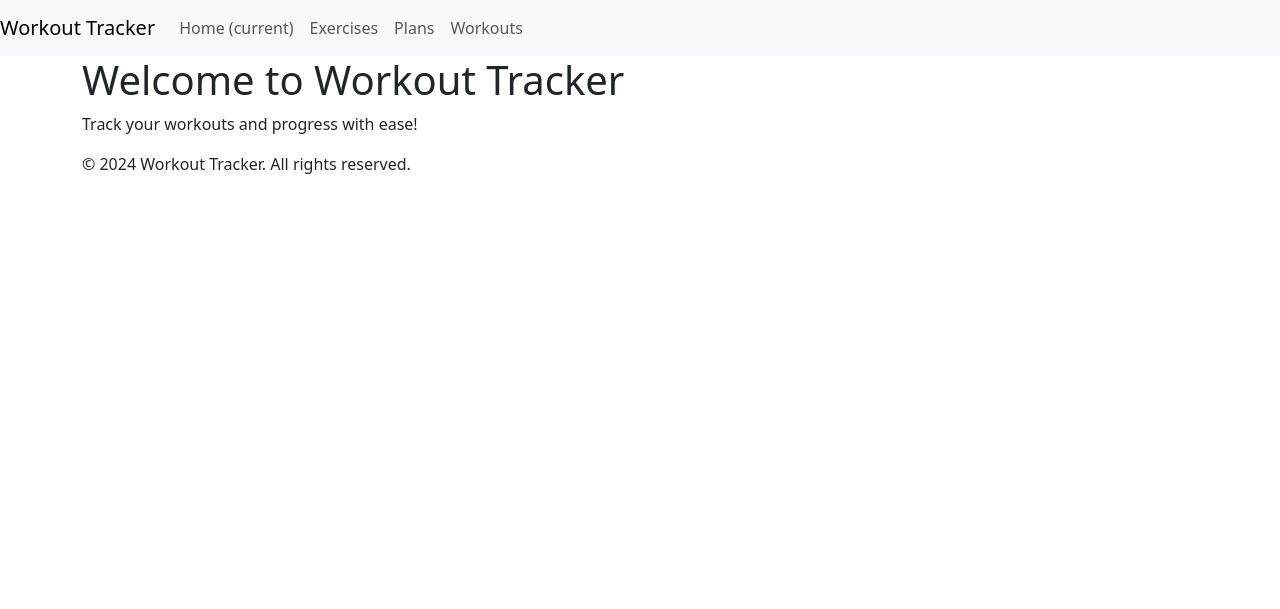
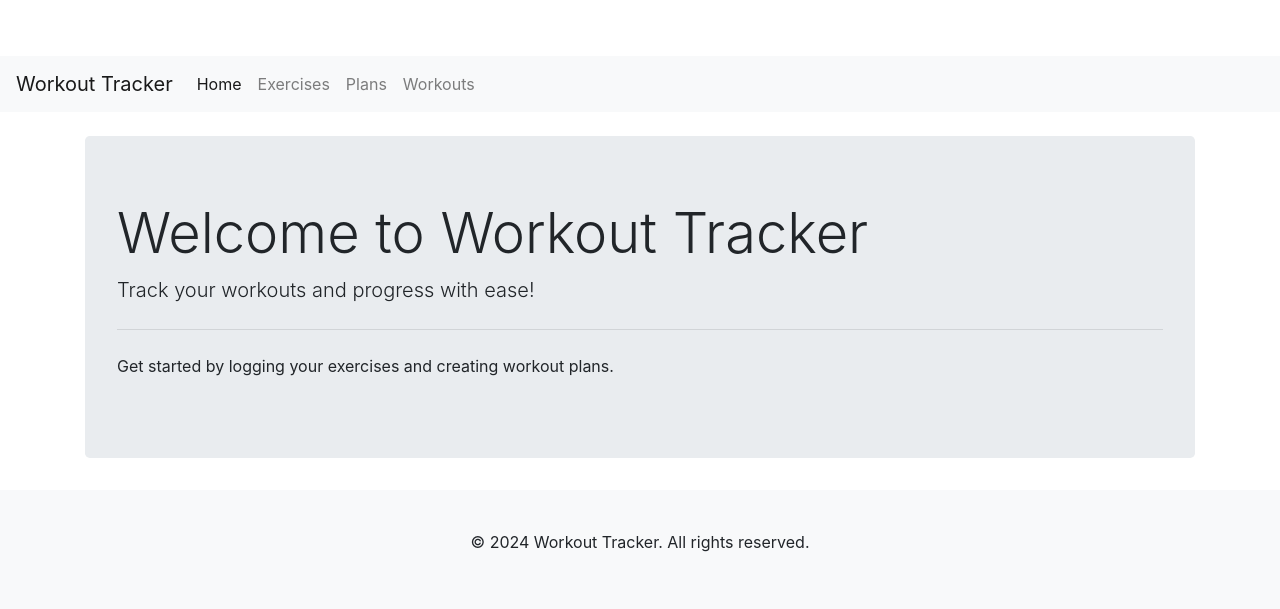
Before and after one commit to TraseRRR98/workout_application, a PHP site: page / in a window 1280 px wide. Shown: the top 609 px of the page. Run offline with PHP 8.4, Linux system fonts and the light colour scheme; some libraries are stand-ins or nearby versions.

Commit message:
chore: Update styles and scripts for header, navbar, and footer

```diff
--- /dev/null
+++ b/css/styles.css
@@ -0,0 +1,9 @@
+/* public/css/styles.css */
+body {
+    padding-top: 56px;
+}
+
+footer {
+    padding: 1rem 0;
+    background-color: #f8f9fa;
+}
--- a/includes/footer.php
+++ b/includes/footer.php
@@ -1,5 +1,5 @@
-<footer>
-    <div class="container">
+<footer class="bg-light text-center text-lg-start">
+    <div class="container p-4">
         <p>&copy; 2024 Workout Tracker. All rights reserved.</p>
     </div>
 </footer>
--- a/includes/header.php
+++ b/includes/header.php
@@ -1,9 +1,11 @@
+<!-- In your header.php -->
 <!DOCTYPE html>
 <html lang="en">
 <head>
     <meta charset="UTF-8">
     <meta name="viewport" content="width=device-width, initial-scale=1.0">
-    <link rel="stylesheet" href="public/css/bootstrap.min.css">
+    <link rel="stylesheet" href="https://stackpath.bootstrapcdn.com/bootstrap/4.5.2/css/bootstrap.min.css">
+    <link rel="stylesheet" href="public/css/styles.css">
     <title>Workout Tracker</title>
 </head>
 <body>
--- a/index.php
+++ b/index.php
@@ -5,14 +5,20 @@ include 'includes/navbar.php';
 ?>
 
 <div class="container">
-    <h1>Welcome to Workout Tracker</h1>
-    <p>Track your workouts and progress with ease!</p>
+    <div class="jumbotron mt-4">
+        <h1 class="display-4">Welcome to Workout Tracker</h1>
+        <p class="lead">Track your workouts and progress with ease!</p>
+        <hr class="my-4">
+        <p>Get started by logging your exercises and creating workout plans.</p>
+    </div>
 </div>
 
 <?php
 include 'includes/footer.php';
 ?>
 
-<script src="public/js/bootstrap.bundle.min.js"></script>
+<script src="https://code.jquery.com/jquery-3.5.1.slim.min.js"></script>
+<script src="https://cdn.jsdelivr.net/npm/@popperjs/core@2.5.4/dist/umd/popper.min.js"></script>
+<script src="https://stackpath.bootstrapcdn.com/bootstrap/4.5.2/js/bootstrap.min.js"></script>
 </body>
 </html>
```
Also changed, not shown: includes/navbar.php (line endings or trailing spaces).
